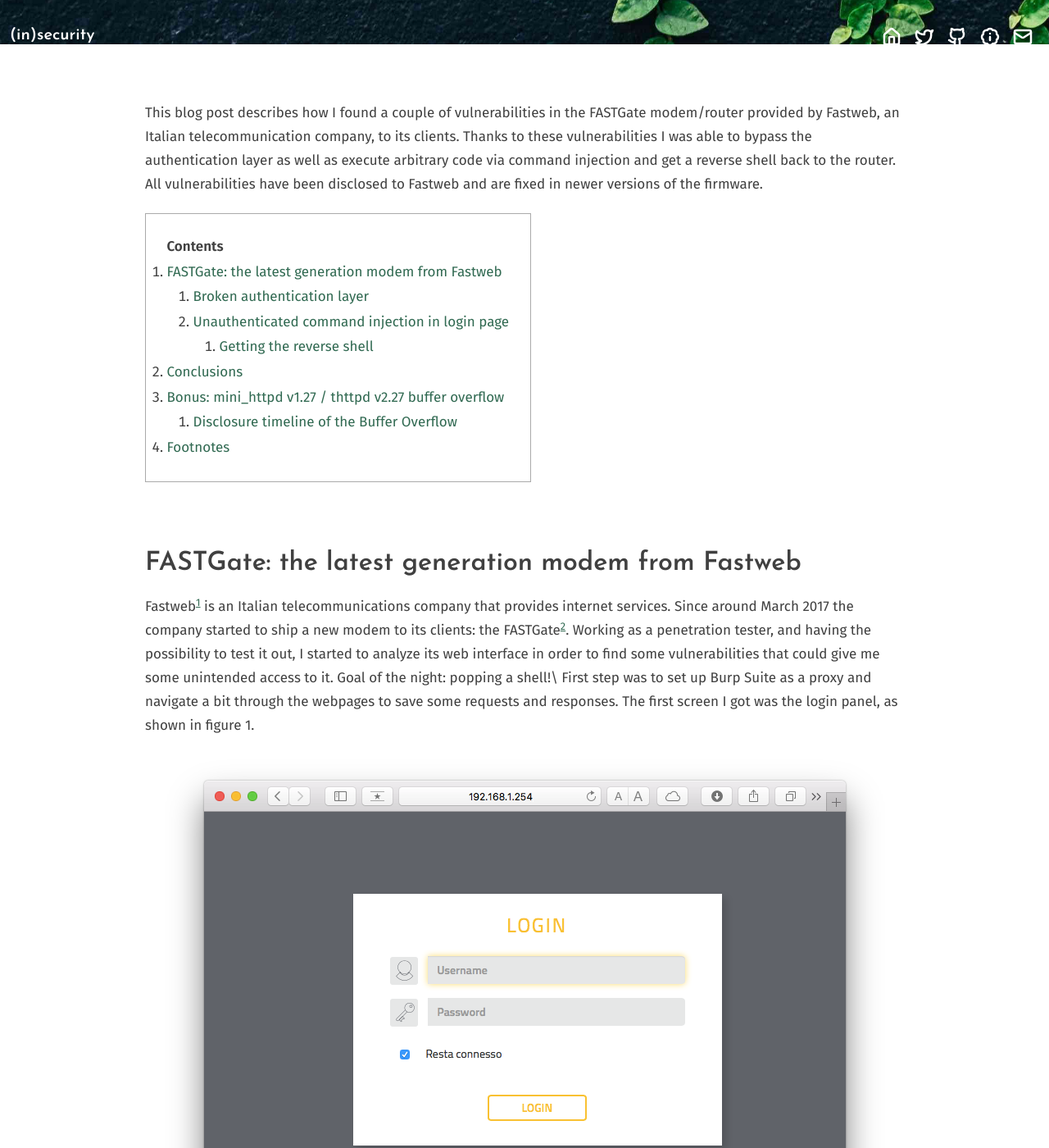
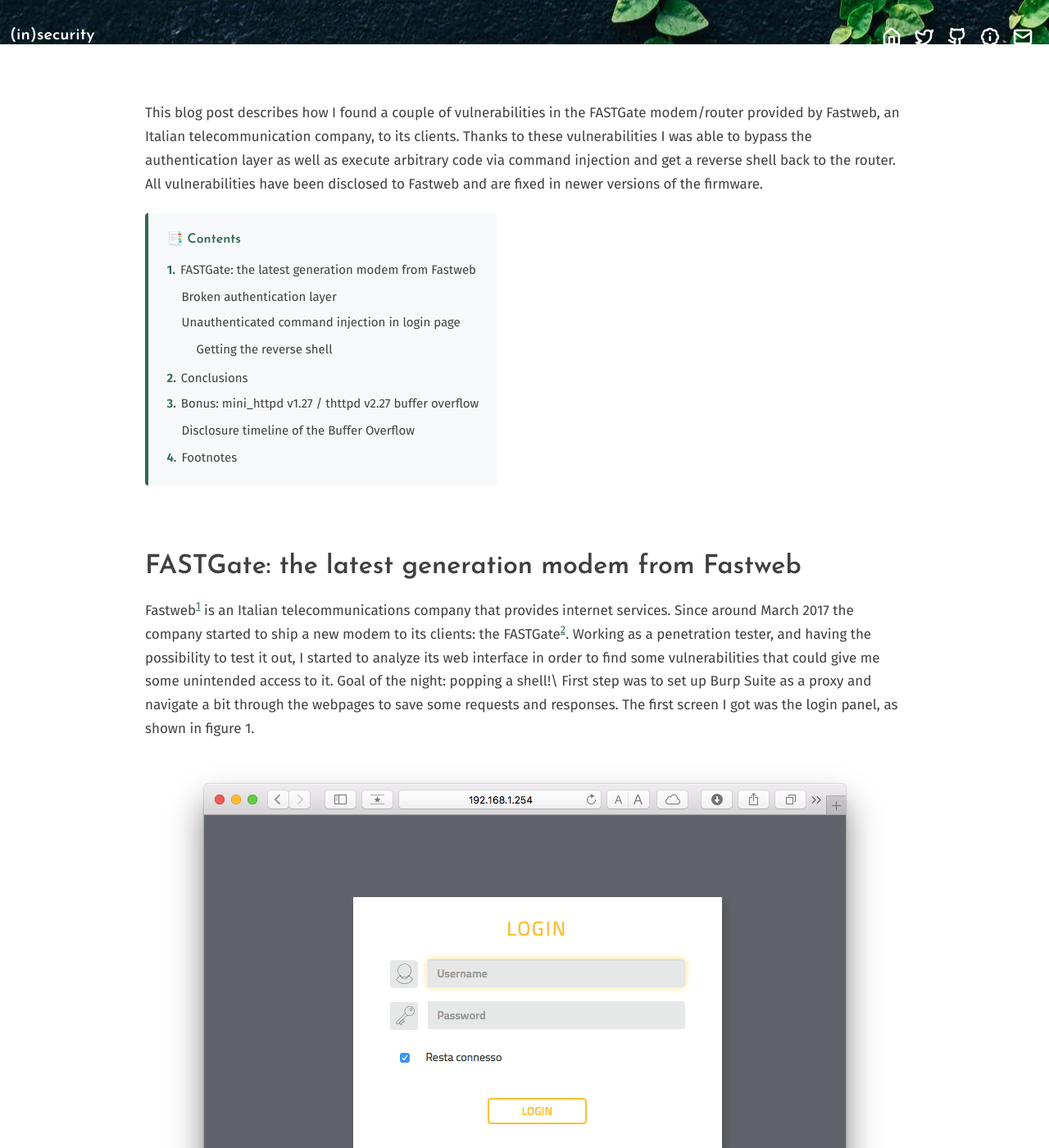
Before and after one commit to santoru/insecurity, a Jekyll site: the page built from _posts/2018-10-13-hacking-into-a-fastgate-router.markdown, in a window 1280 px wide and 1400 px high, scrolled down 572 px. Shown: the whole window at 82% size. Built offline with Jekyll 4.4.1, drawn with Linux system fonts in a browser that asks for light colours.

Commit message:
Redesign table of contents styling

```diff
--- a/css/style.css
+++ b/css/style.css
@@ -88,16 +88,39 @@
 }
 
 /* Table of contents */
+#markdown-toc {
+  background-color: #f8f9fa;
+  border-left: 4px solid #306951;
+  border-radius: 4px;
+  padding: 1.2em 1.5em;
+  list-style: none;
+  display: inline-block;
+  font-size: 15px;
+  line-height: 1.8;
+}
 #markdown-toc::before {
-  content: "Contents";
-  font-weight: bold;
+  content: "📑 Contents";
+  display: block;
+  font-family: 'Josefin Sans', sans-serif;
+  font-weight: 600;
+  font-size: 16px;
+  margin-bottom: 0.5em;
+  color: #306951;
 }
-#markdown-toc ul { list-style: decimal; }
-#markdown-toc {
-  border: 1px solid #aaa;
-  padding: 1.5em;
-  list-style: decimal;
-  display: inline-block;
+#markdown-toc li { padding: 2px 0; }
+#markdown-toc a { color: #404040; text-decoration: none; }
+#markdown-toc a:hover { color: #306951; text-decoration: underline; }
+#markdown-toc ul {
+  list-style: none;
+  padding-left: 1.2em;
+  margin-top: 4px;
+}
+#markdown-toc > li { counter-increment: toc; }
+#markdown-toc > li::before {
+  content: counter(toc) ".";
+  color: #306951;
+  font-weight: 600;
+  margin-right: 6px;
 }
 
 /* Footer */
```
